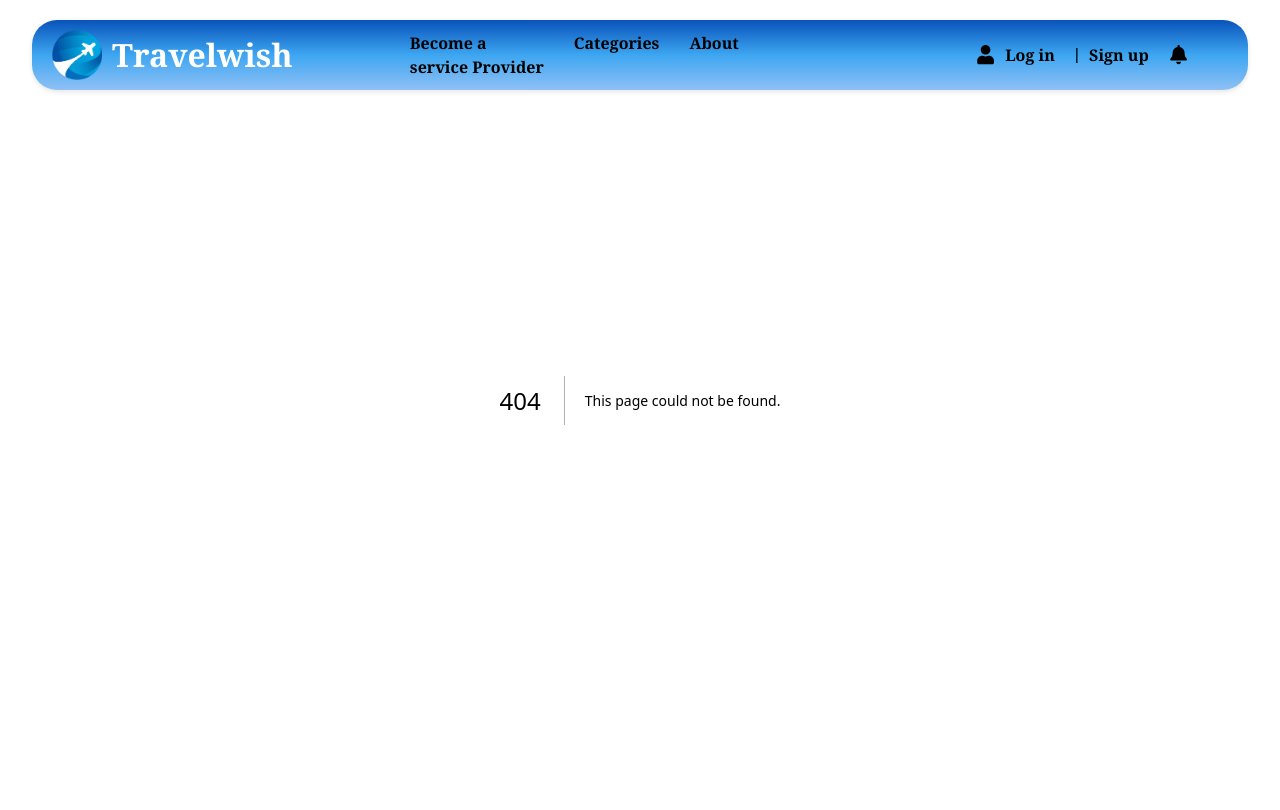
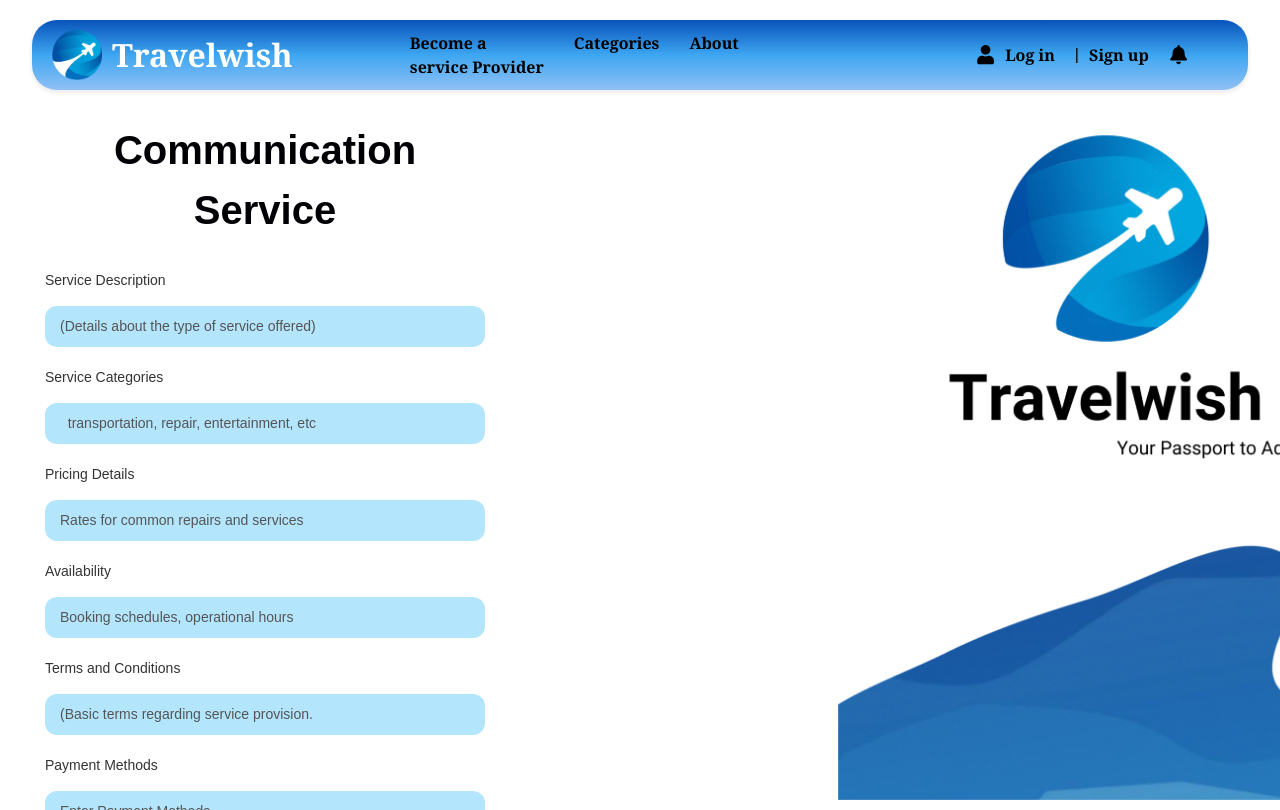
Before and after one commit to CodeCraftersUOM/Service_-Provider, a Next.js app in the folder my-app/: page /otherservices/other in a window 1280 px wide. Before the commit this address had no page. Built offline with nearby package versions, Linux system fonts and the light colour scheme.

Commit message:
other files done

```diff
--- /dev/null
+++ b/my-app/src/app/otherservices/other/other.module.css
@@ -0,0 +1,93 @@
+.container {
+    background-image: url('/background04.png'); /* Ensure this file is in the public/ folder */
+    background-size: cover;
+    background-position: center;
+    background-repeat: no-repeat;
+    background-attachment: fixed; /* Keeps background fixed */
+    height: 100vh;
+    display: flex;
+    align-items: center;
+    justify-content: center;
+    padding: 40px 20px;
+  }
+
+  .form {
+    background-color: rgba(255, 255, 255, 0.9);
+    padding: 30px;
+    border-radius: 16px;
+    margin-left: -750px;
+    margin-top: 100px;
+    max-width: 500px;
+    width: 100%;
+    max-height: 100%; /* Limit form height */
+    overflow-y: auto;  /* Enable scroll inside form */
+    display: flex;
+    flex-direction: column;
+    gap: 15px;
+
+  }
+
+  /* Optional: Nice scrollbar styling */
+  .form::-webkit-scrollbar {
+    width: 0.0000001px;
+  }
+  .form::-webkit-scrollbar-thumb {
+    background-color: #0cabf4;
+    border-radius: 10px;
+
+  }
+  .form::-webkit-scrollbar-thumb:hover {
+    background-color: #555;
+  }
+
+  .title {
+    text-align: center;
+    font-size: 40px;
+    font-weight: bold;
+    color: #000004;
+    margin-bottom: 10px;
+  }
+
+  .form label {
+    font-weight: 500;
+    color: #333;
+    font-size: 14px;
+    margin-top: 5px;
+  }
+
+  .input {
+    background-color: #b3e5fc;
+    border: none;
+    border-radius: 12px;
+    padding: 10px 15px;
+    font-size: 14px;
+    outline: none;
+    transition: background-color 0.3s ease;
+  }
+
+  .input::placeholder {
+    color: #555;
+  }
+
+  .input:focus {
+    background-color: #81d4fa;
+  }
+
+  .submitButton {
+    margin-top: 10px;
+    padding: 10px;
+    width: 200px;
+    background-color: #0d1feb;
+    color: white;
+    font-size: 16px;
+    font-weight: bold;
+    border: none;
+    margin-left: 100px;
+    border-radius: 12px;
+    cursor: pointer;
+    transition: background-color 0.3s ease;
+  }
+
+  .submitButton:hover {
+    background-color: #0a0db0;
+  }
--- /dev/null
+++ b/my-app/src/app/otherservices/other/other.tsx
@@ -0,0 +1,48 @@
+// pages/other-services.tsx
+
+import React from 'react';
+import Head from 'next/head';
+import styles from './other.module.css';
+
+const OtherServices = () => {
+  return (
+    <>
+      <Head>
+        <title>Communication Service</title>
+      </Head>
+      <div className={styles.container}>
+        <form className={styles.form}>
+          <h1 className={styles.title}>Communication Service</h1>
+
+          <label htmlFor="Service Description">Service Description </label>
+          <input className={styles.input} type="text" id="Service" placeholder="(Details about the type of service offered)" />
+
+          <label htmlFor="Service Categories">Service Categories</label>
+          <input className={styles.input} type="text" id="Service Categories" placeholder="  transportation, repair, entertainment, etc" />
+
+          <label htmlFor="Pricing Details">Pricing Details</label>
+          <input className={styles.input} type="text" id="Pricing Details" placeholder="Rates for common repairs and services" />
+
+          <label htmlFor="Availability">Availability</label>
+          <input className={styles.input} type="text" id="Availability" placeholder="Booking schedules, operational hours" />
+
+          <label htmlFor="Terms and Conditions">Terms and Conditions</label>
+          <input className={styles.input} type="text" id="Terms and Conditions" placeholder="(Basic terms regarding service provision." />
+
+          <label htmlFor="Payment Methods">Payment Methods</label>
+          <input className={styles.input} type="text" id="Payment Methods" placeholder="Enter Payment Methods" />
+
+          <label htmlFor="Promotions">Promotions</label>
+          <input className={styles.input} type="text" id="Promotions" placeholder="Enter Promotions" />
+
+
+
+
+          <button className={styles.submitButton} type="submit">Submit</button>
+        </form>
+      </div>
+    </>
+  );
+};
+
+export default OtherServices;
--- /dev/null
+++ b/my-app/src/app/otherservices/other/page.tsx
@@ -0,0 +1,12 @@
+import React from 'react';
+import Other from './other';
+
+function Page() {
+  return (
+    <div>
+      <Other />
+    </div>
+  );
+}
+
+export default Page;
```
